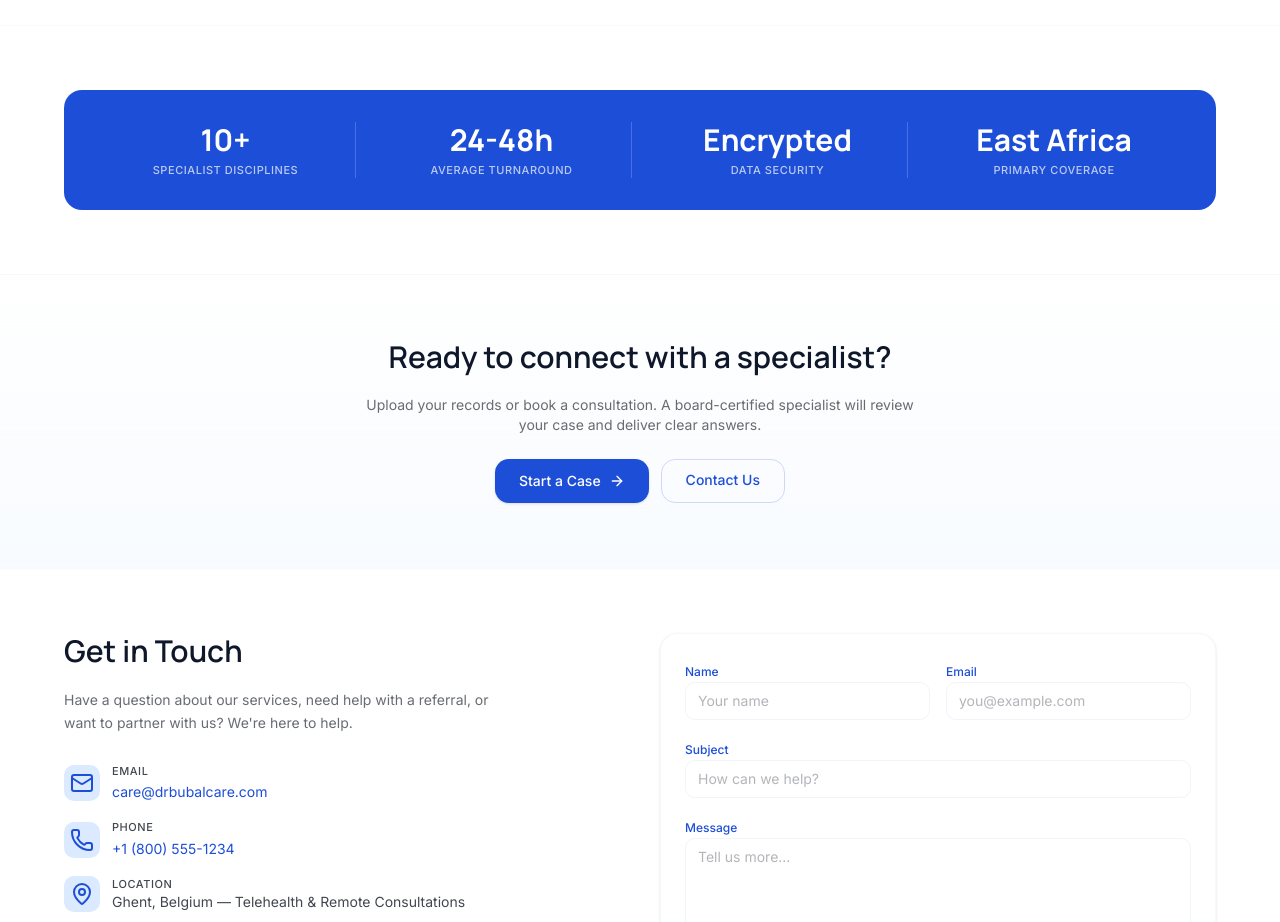
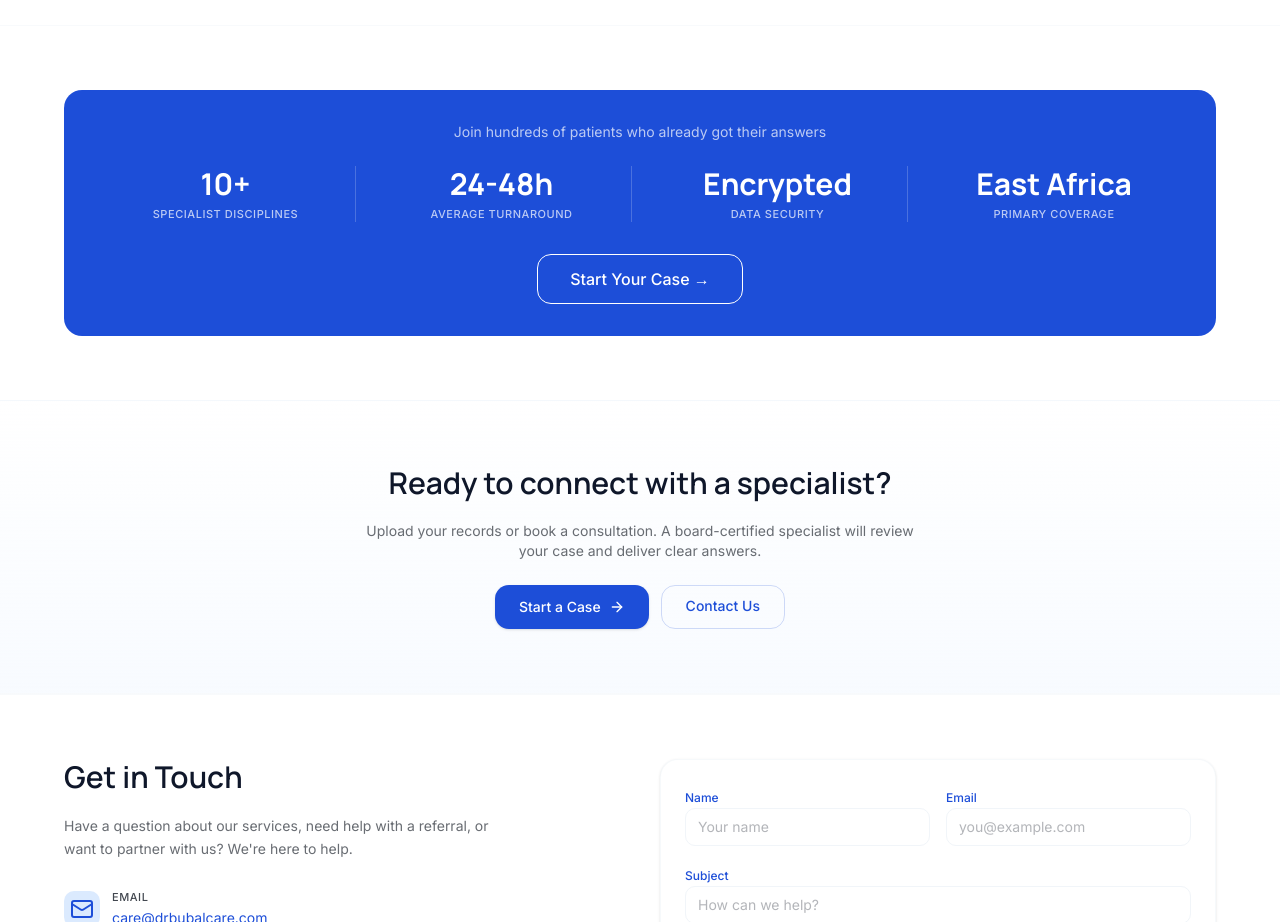
Before and after one commit to HassenShirdon/drBubalcare, a Next.js app: page / in a window 1280 px wide. Shown: the part 4040-4962 px from the top of the page. Built offline with nearby package versions, Linux system fonts and the light colour scheme; no server answers.

Commit message:
feat: add context line and CTA to stats banner

```diff
--- a/components/landing-page/stats-banner.tsx
+++ b/components/landing-page/stats-banner.tsx
@@ -4,6 +4,9 @@ export default function StatsBanner() {
   return (
     <section className="py-16">
       <div className="bg-clinical-navy rounded-2xl p-6 md:p-8 mx-6 md:mx-16">
+        <p className="text-white/70 text-sm text-center mb-6">
+          Join hundreds of patients who already got their answers
+        </p>
         <div className="grid grid-cols-2 md:grid-cols-4 gap-4 divide-y md:divide-y-0 md:divide-x divide-white/20">
           {STATS.map((stat) => (
             <div key={stat.label} className="text-center px-3 pt-3 md:pt-0 first:pt-0">
@@ -16,6 +19,11 @@ export default function StatsBanner() {
             </div>
           ))}
         </div>
+        <div className="text-center mt-8">
+          <button className="border border-white text-white rounded-xl px-8 py-3 font-medium hover:bg-white/10 transition-colors">
+            Start Your Case →
+          </button>
+        </div>
       </div>
     </section>
   )
```
Also changed, not shown: .superpowers/sdd/progress.md, .superpowers/sdd/task-10-report.md.
